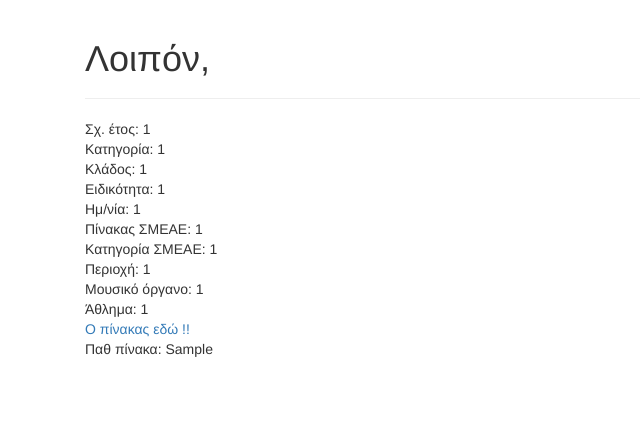
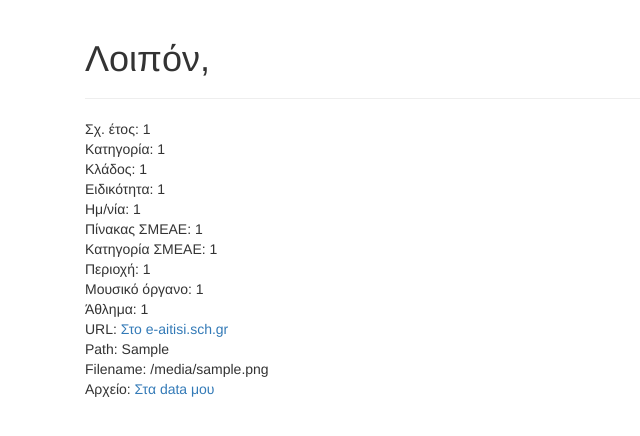
Before and after one commit to fkaralis/talaiporosanaplirotis, a Flask app: template app/templates/result.html in a window 1280 px wide. Shown: the part 73-509 px from the top of the page, without its empty margins (0-640 px from the left). Run offline with Flask 2, Linux system fonts and the light colour scheme; the template is opened without the code that fills it: most values are stand-ins (such as "Sample title", 1, 10 or a date in 2020); parts of the project's set-up code (start-up, migrations or seed data) failed here and were passed over; some libraries are stand-ins or nearby versions.

Commit message:
filename download

```diff
--- a/app/templates/result.html
+++ b/app/templates/result.html
@@ -17,8 +17,10 @@
     Περιοχή: {{ perioxh_id }}<br>
     Μουσικό όργανο: {{ mousiko_organo_id }}<br>
     Άθλημα: {{ athlima_id }}<br>
-    <a href="{{ url_pinaka }}">Ο πίνακας εδώ !!</a><br>
-    Παθ πίνακα: {{ path_pinaka }}<br>
+    URL: <a href="{{ url_pinaka }}">Στο e-aitisi.sch.gr</a><br>
+    Path: {{ path_pinaka }}<br>
+    Filename: {{ filename }}<br>
+    Αρχείο: <a href="{{ url_for('static', filename=path_pinaka + filename) }}" download>Στα data μου</a><br>
 
 </div>
 {% endblock %}
```
Also changed, not shown: app/main/views.py (+7 -2 lines).
